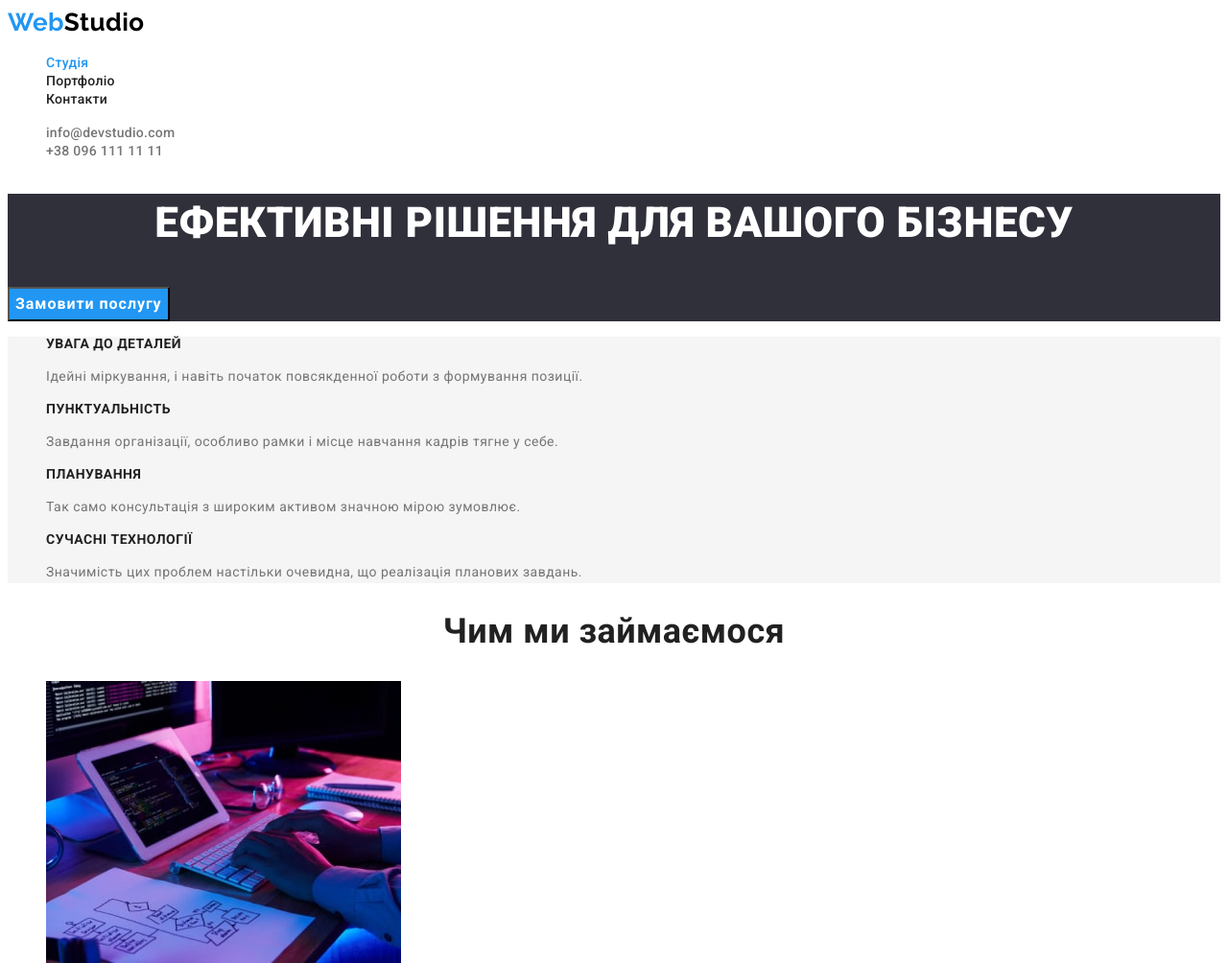
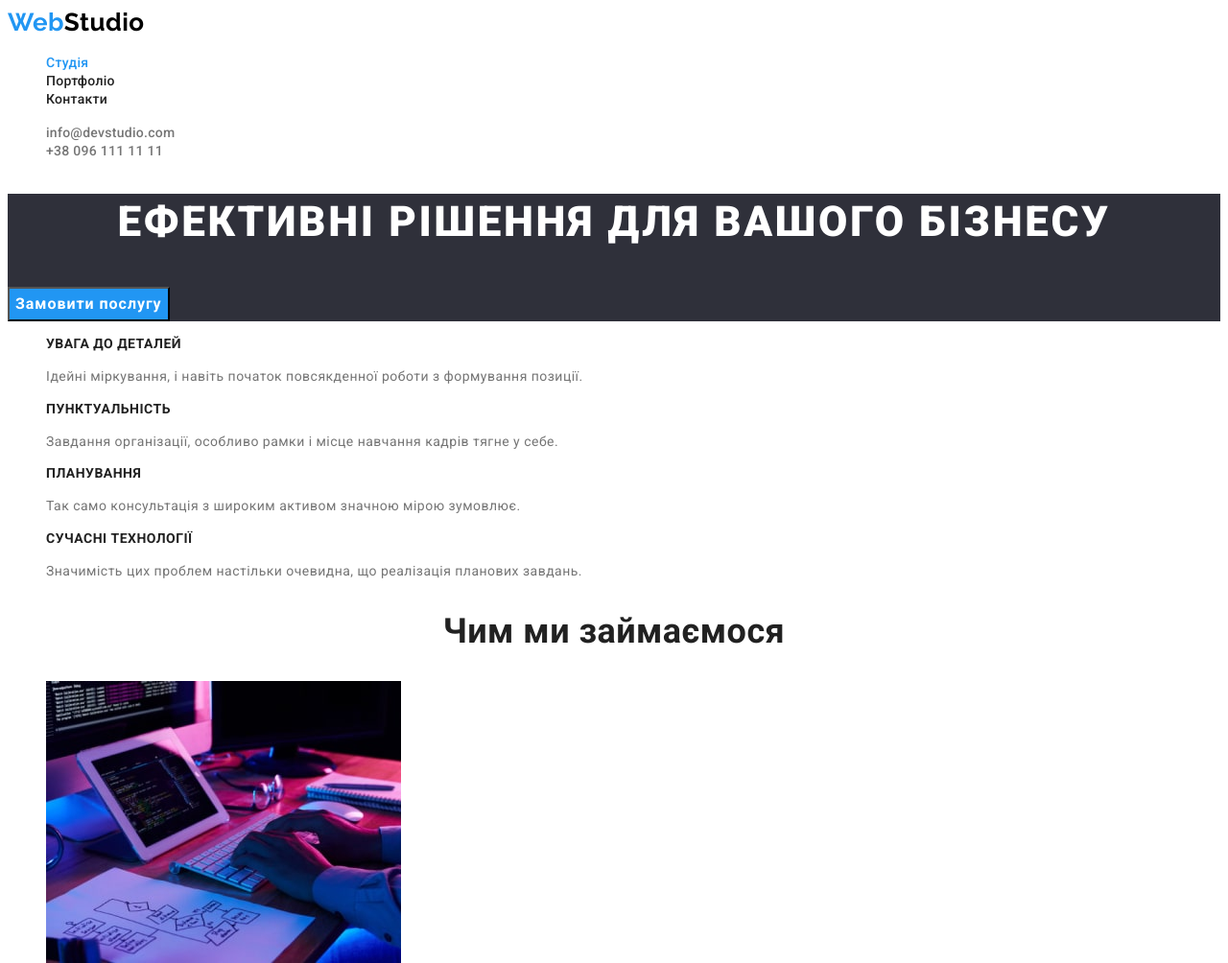
Before and after one commit to MaksymStepanenko/goit-markup-hw-02, a plain HTML site: page index.html in a window 1280 px wide. Shown: the top 1004 px of the page at 96% size. Drawn offline with Linux system fonts and the light colour scheme.

Commit message:
Update style.css

```diff
--- a/css/style.css
+++ b/css/style.css
@@ -86,8 +86,8 @@ a {
 .hero h1 {
   font-weight: 900;
   font-size: 44px;
-  line-height: 60px;
-  letter-spacing: 1.36;
+  line-height: 1.36;
+  letter-spacing: 0.06em;
   text-transform: uppercase;
   color: var(--primary-white-color);
 
@@ -108,7 +108,7 @@ a {
 }
 /* features */
 .features {
-  background-color: var(--primary-bg-color);
+  background-color: var(--primary-white-color);
 }
 .features h3 {
   font-weight: 700;
@@ -134,7 +134,9 @@ a {
 .team {
   background-color: var(--secondary-bg-color);
 }
-
+.team li {
+  background-color: var(--primary-white-color);
+}
 .team h3 {
   font-weight: 500;
   font-size: 16px;
@@ -186,10 +188,6 @@ a {
 
 /* portfolio.html */
 
-.portfolio {
-  background-color: var(--primary-bg-color);
-}
-
 .portfolio button {
   font-family: inherit;
   font-weight: 500;
```
